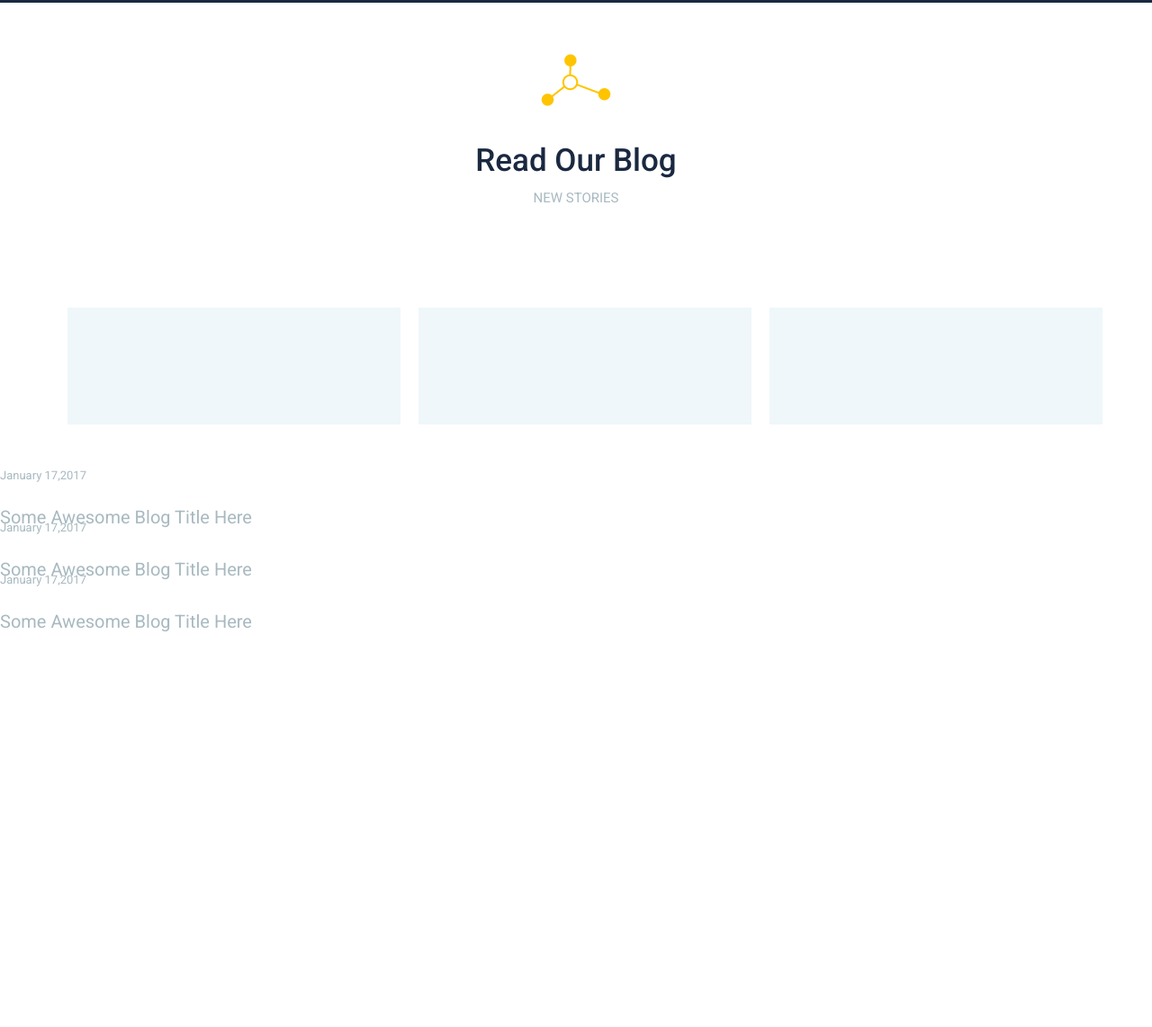
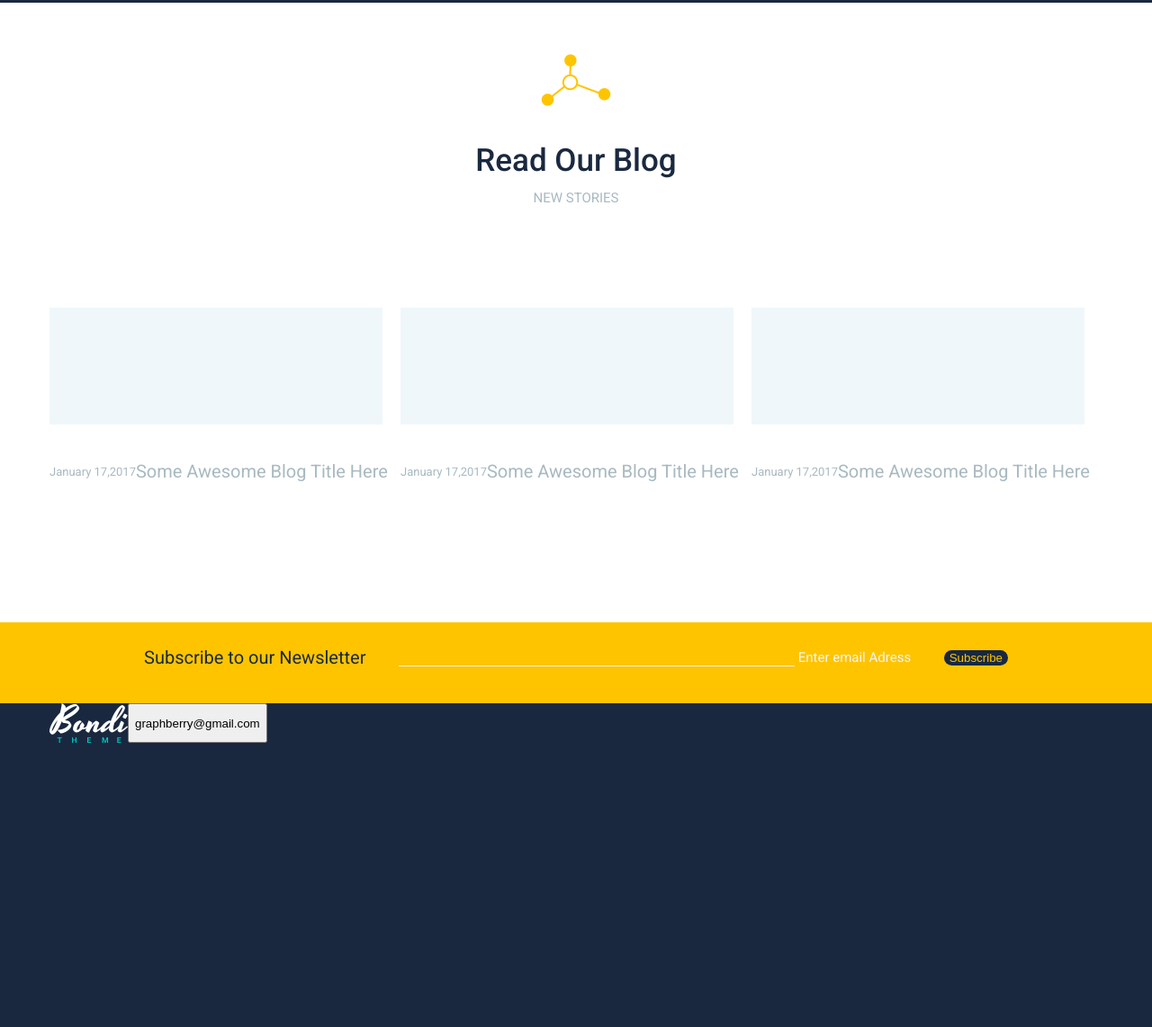
Before and after one commit to p0k1/bondi-landing-page, a plain HTML site: page index.html in a window 1280 px wide. Shown: the part 4460-5602 px from the top of the page at 90% size. Before the commit the page ends 5165 px from the top, so only its background shows below. Drawn offline with Linux system fonts and the light colour scheme.

Commit message:
finished(nope) my fisrt site landing page

```diff
--- a/index.html
+++ b/index.html
@@ -235,21 +235,43 @@
                    <div class="blog-boxes"></div>
                    <div class="blog-boxes"></div>
                  </div>
+                <div class="blog-date-block">
                    <div class="blog-date-content">
                    <p class="blog-date">January 17,2017</p>
                    <p class="blog-date-title">Some Awesome Blog Title Here</p>
-                  </div>
+                   </div>
 
-                  <div class="blog-date-content">
+                   <div class="blog-date-content">
                    <p class="blog-date">January 17,2017</p>
                    <p class="blog-date-title">Some Awesome Blog Title Here</p>
-                  </div>
+                   </div>
 
-                  <div class="blog-date-content">
+                    <div class="blog-date-content">
                     <p class="blog-date">January 17,2017</p>
                     <p class="blog-date-title">Some Awesome Blog Title Here</p>
-                  </div>
+                    </div>
         </div>
     </div>
+
+
+    <div class="container-9">
+        <div class="newsletter-items">
+          <h1 class="newsletter-title">Subscribe to our Newsletter</h1>
+          <div class="form-group">
+          <input type="email" class="newsletter-form">
+          <label class="form-label">Enter email Adress</label>
+          </div>
+          <button class="newsletter-button">Subscribe</button>
+        </div>
+    </div>
+
+
+    <div class="container-10">
+      <div class="site-basement">
+          <img src="./img/bondi-logo.png">
+          <button class="basement-button">graphberry@gmail.com</button>
+      </div>
+    </div>
+
     </body>
 </html>
--- a/styleee.css
+++ b/styleee.css
@@ -693,6 +693,106 @@ p {
 
 
 .blog-date-content {
-    width: 1100px;
+    display: flex;
+    align-items: center;
+    margin: 0 auto;
+    width: 1170px;
     height: 45px;
 }
+
+
+.blog-date-block {
+    display: flex;
+    margin: 0 auto;
+    max-width: 1170px;
+    height: 190px;
+}
+
+
+.blog-boxes:first-child {
+    margin-left: 0;
+}
+
+
+/* Container 9
+============================*/
+
+
+.container-9 {
+    width: 100%;
+    height: 90px;
+    background-color: #ffc400;
+    padding-top: 26px;
+}
+
+/* Newsletter items
+============================*/
+
+
+.newsletter-items {
+    display: flex;
+    align-items: center;
+    margin: 0 auto;
+    justify-content: space-between;
+    width: 100%;
+    max-width: 960px;
+}
+
+
+.newsletter-title {
+    font-size: 20px;
+    font-weight: 400;
+    line-height: 27px;
+    color: #1a2940;
+}
+
+
+/* Newsletter form
+============================*/
+
+
+.newsletter-form {
+    border: none;
+    background-color: #ffc400;
+    width: 440px;
+    border-bottom: 1px solid #eff7fa;
+}
+
+
+.form-label {
+    font-size: 15px;
+    font-weight: 400;
+    line-height: 27px;
+    color: #eff7fa;
+}
+
+
+/* Newsletter form
+============================*/
+
+
+.newsletter-button {
+    background-color: #19283f;
+    color: #ffc501;
+    padding: 17px 40    px;
+    border: none;
+    border-radius: 25px;
+}
+
+
+/* Container 10
+============================*/
+
+.container-10 {
+    height: 360px;
+    background-color: #19283f;
+    width: 100%;
+    padding-bottom: 60px;
+}
+
+
+.site-basement {
+    display: flex;
+    margin: 0 auto;
+    max-width: 1170px;
+}
```
